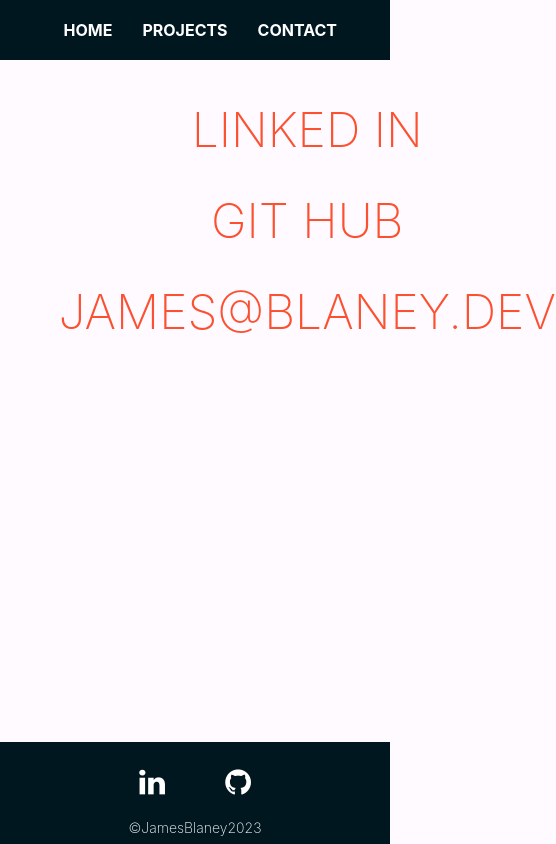
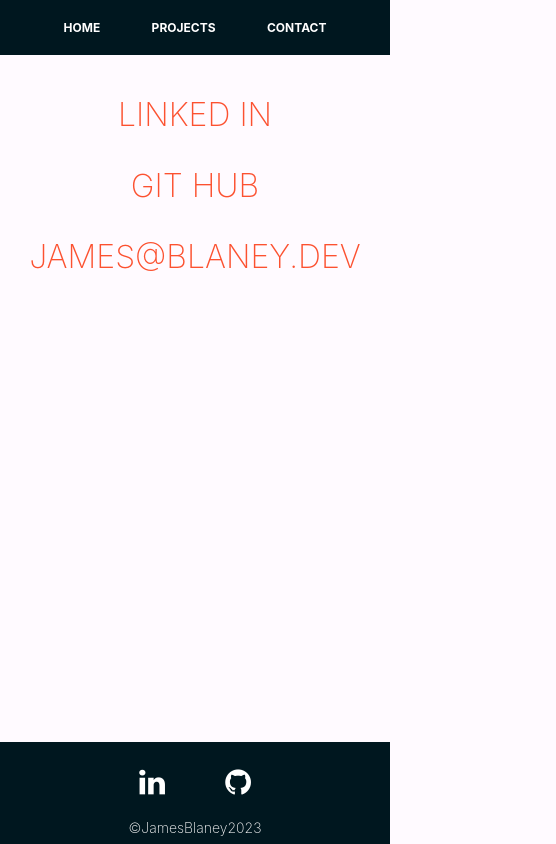
Before and after one commit to JBlaney93/jblaney-portfolio, a React (Create React App) app: page /contact in a window 390 px wide. Shown: the whole page, 556 px wide, since content can reach past the window. Built offline with nearby package versions, Linux system fonts and the light colour scheme.

Commit message:
tweaking css to make page responsive on mobile

```diff
--- a/package.json
+++ b/package.json
@@ -2,7 +2,7 @@
   "name": "jblaney-portfolio",
   "version": "0.1.0",
   "private": true,
-  "homepage": "https://JBlaney93.github.io/jblaney-portfolio",
+  "homepage": "https://www.blaney.dev",
   "dependencies": {
     "@testing-library/jest-dom": "^5.16.5",
     "@testing-library/react": "^13.4.0",
--- a/src/App.css
+++ b/src/App.css
@@ -100,6 +100,12 @@
     background-color: rgb(79, 79, 79);
     transition: all ease .5s;
 }
+
+@media only screen and (max-width: 600px) {
+    .nav-bar__links {
+      font-size: .75rem;
+    }
+  }
 
 
 /* HOME PAGE */
@@ -237,7 +243,7 @@
 /* CONTACT */
 .container-contact {
     display: flex;
-    flex-wrap: wrap;
+    /* flex-wrap: wrap; */
     flex-direction: column;
     align-items: center;
     gap: 2rem;
@@ -250,6 +256,12 @@
     text-decoration: none;
     color: var(--linkcolor);
 }
+
+@media only screen and (max-width: 600px) {
+    .contact-links {
+      font-size: 2rem;
+    }
+  }
 
 .contact-links:visited {
     color: var(--linkcolor);
```
